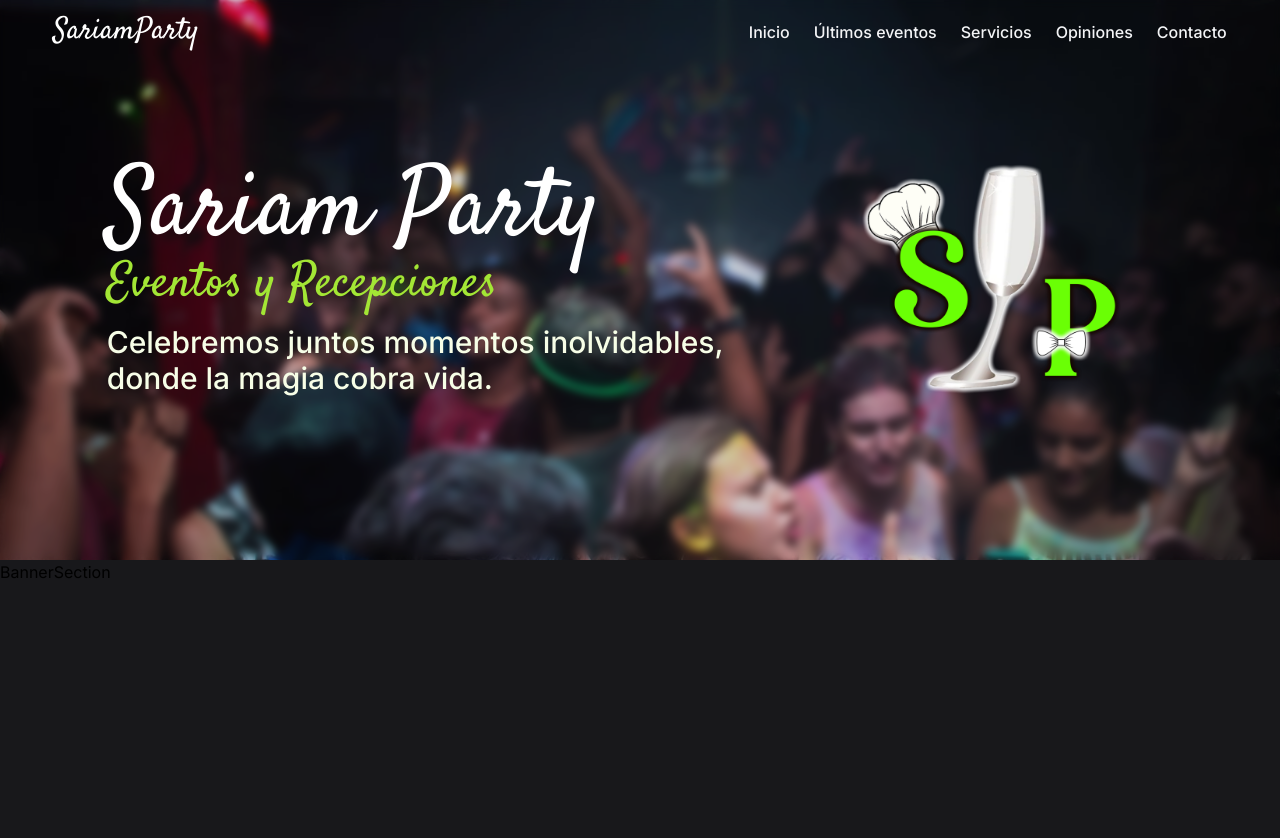
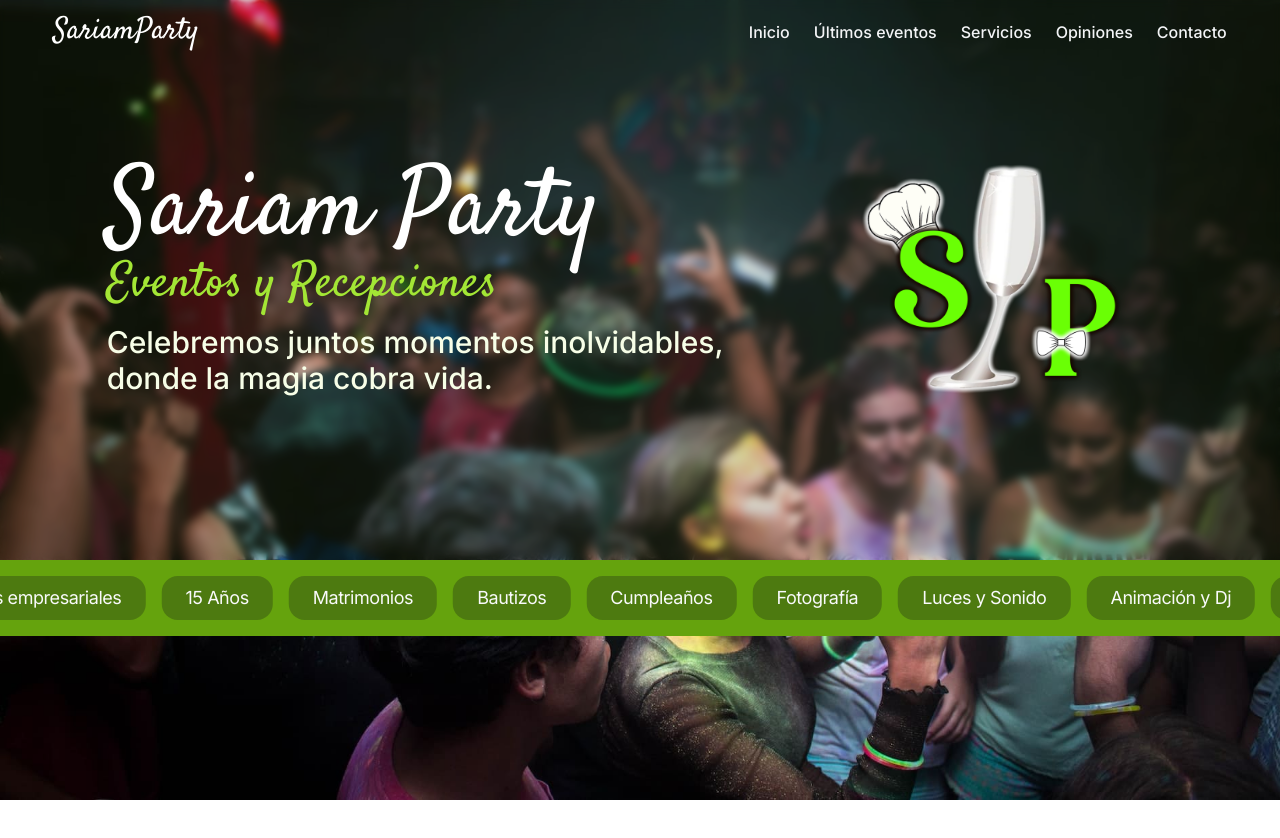
Before and after one commit to SebasDeveloper1/sariam-website, a Next.js app: page / in a window 1280 px wide. Shown: the top 838 px of the page. After the commit the page ends 800 px from the top, so only its background shows below. Built offline with nearby package versions, Linux system fonts and the light colour scheme.

Commit message:
:sparkles: Added BannerSection

```diff
--- a/app/layout.tsx
+++ b/app/layout.tsx
@@ -1,7 +1,10 @@
 import '@/styles/globals.css';
 import { Inter } from 'next/font/google';
 
-const inter = Inter({ subsets: ['latin'] });
+const inter = Inter({
+  subsets: ['latin'],
+  display: 'swap',
+});
 
 export const metadata = {
   title: 'Create Next App',
@@ -14,8 +17,8 @@ export default function RootLayout({
   children: React.ReactNode;
 }) {
   return (
-    <html lang="en">
-      <body className={inter.className}>{children}</body>
+    <html lang="en" className={inter.className}>
+      <body>{children}</body>
     </html>
   );
 }
--- a/containers/BannerSection/BannerSection.tsx
+++ b/containers/BannerSection/BannerSection.tsx
@@ -1,3 +1,8 @@
+import SliderComponent from './SliderComponent';
 export default function BannerSection() {
-  return <div className="w-full h-72 bg-zinc-900">BannerSection</div>;
+  return (
+    <section className="w-full bg-lime-600">
+      <SliderComponent />
+    </section>
+  );
 }
--- /dev/null
+++ b/containers/BannerSection/SliderComponent.tsx
@@ -0,0 +1,47 @@
+'use client';
+import Slider from 'react-slick';
+import 'slick-carousel/slick/slick.css';
+import 'slick-carousel/slick/slick-theme.css';
+
+export default function SliderComponent(): JSX.Element {
+  const eventsList: string[] = [
+    'Eventos empresariales',
+    '15 Años',
+    'Matrimonios',
+    'Bautizos',
+    'Cumpleaños',
+    'Fotografía',
+    'Luces y Sonido',
+    'Animación y Dj',
+  ];
+
+  const settings = {
+    infinite: true,
+    slidesToScroll: 1,
+    autoplay: true,
+    speed: 4000,
+    autoplaySpeed: 4000,
+    cssEase: 'linear',
+    arrows: false,
+    variableWidth: true,
+    touchMove: false,
+    draggable: false,
+  };
+
+  return (
+    <div className="py-4">
+      <Slider {...settings}>
+        {eventsList.map((event) => (
+          <div key={`slider-event-${event}`}>
+            <span
+              className="span_lg block w-fit px-6 py-2 rounded-2xl text-gray-50 whitespace-nowrap bg-lime-900/50"
+              style={{ marginRight: '1rem' }}
+            >
+              {event}
+            </span>
+          </div>
+        ))}
+      </Slider>
+    </div>
+  );
+}
--- a/containers/GlobalContainers/Header.tsx
+++ b/containers/GlobalContainers/Header.tsx
@@ -35,7 +35,7 @@ export default function Header() {
   return (
     <header
       className={`z-20 fixed top-0 flex items-center w-full h-16 ${
-        isScrolled ? 'bg-zinc-900/90' : 'bg-transparent'
+        isScrolled ? 'bg-gray-900/90' : 'bg-transparent'
       }`}
     >
       <nav className="flex justify-between w-11/12 mx-auto">
@@ -79,7 +79,7 @@ export default function Header() {
           />
 
           {isOpen ? (
-            <div className="fixed top-0 xl:hidden inset-0 h-screen flex justify-center px-10 py-20 mt-16 bg-zinc-900/70 backdrop-filter backdrop-blur-md">
+            <div className="fixed top-0 xl:hidden inset-0 h-screen flex justify-center px-10 py-20 mt-16 bg-gray-900/70 backdrop-filter backdrop-blur-md">
               <ul className="flex flex-col items-center gap-y-6 w-full">
                 <li className="navbar-item-sm w-full">
                   <a href="#">Inicio</a>
--- a/containers/HeroSection/HeroSection.tsx
+++ b/containers/HeroSection/HeroSection.tsx
@@ -6,7 +6,7 @@ const satisfy = Satisfy({ subsets: ['latin'], weight: '400' });
 
 export default function HeroSection(): JSX.Element {
   return (
-    <section className="overflow-hidden flex justify-center items-center min-h-[70vh] py-32 bg-zinc-900/20 backdrop-filter backdrop-blur-sm">
+    <section className="overflow-hidden flex justify-center items-center min-h-[70vh] py-32 bg-lime-900/20 backdrop-filter backdrop-blur-sm">
       <div className="grid grid-cols-3 justify-center items-center gap-6 w-10/12">
         <div className="col-span-3 xl:col-span-2 order-2 xl:order-1 text-center xl:text-start flex flex-col justify-center items-center xl:items-start gap-4">
           <div className="text-center xl:text-left">
@@ -21,7 +21,7 @@ export default function HeroSection(): JSX.Element {
               Eventos y Recepciones
             </span>
           </div>
-          <span className="text-lg xl:text-3xl font-medium text-lime-50 max-w-[40ch]">
+          <span className="text-lg xl:text-3xl font-medium text-lime-50 max-w-[38ch]">
             Celebremos juntos momentos inolvidables, donde la magia cobra vida.
           </span>
         </div>
--- a/next.config.js
+++ b/next.config.js
@@ -1,4 +1,6 @@
 /** @type {import('next').NextConfig} */
-const nextConfig = {};
+const nextConfig = {
+  // output: 'export',
+};
 
 module.exports = nextConfig;
--- a/package.json
+++ b/package.json
@@ -16,13 +16,16 @@
     "@types/node": "20.2.5",
     "@types/react": "18.2.9",
     "@types/react-dom": "18.2.4",
+    "@types/react-slick": "^0.23.10",
     "autoprefixer": "10.4.14",
     "eslint-config-next": "13.4.4",
     "next": "13.4.4",
     "postcss": "8.4.24",
     "react": "18.2.0",
     "react-dom": "18.2.0",
-    "react-icons": "^4.9.0",
+    "react-icons": "4.9.0",
+    "react-slick": "^0.29.0",
+    "slick-carousel": "^1.8.1",
     "tailwindcss": "3.3.2"
   },
   "devDependencies": {
--- a/styles/globals.css
+++ b/styles/globals.css
@@ -68,16 +68,16 @@
     @apply inline-flex items-center justify-center gap-2 py-2 px-4 rounded-md text-base font-semibold text-white bg-lime-500 hover:bg-lime-600/90 transition focus;
   }
   .button-secondary {
-    @apply inline-flex items-center justify-center gap-2 py-2 px-4 rounded-md text-base font-semibold text-zinc-300 bg-zinc-800/50 hover:bg-zinc-800 transition focus;
+    @apply inline-flex items-center justify-center gap-2 py-2 px-4 rounded-md text-base font-semibold text-gray-300 bg-gray-800/50 hover:bg-gray-800 transition focus;
   }
   .button-tertiary {
-    @apply inline-flex items-center justify-center gap-2 py-2 px-4 rounded-md text-base font-semibold text-zinc-900 bg-white hover:bg-lime-50 transition focus;
+    @apply inline-flex items-center justify-center gap-2 py-2 px-4 rounded-md text-base font-semibold text-gray-900 bg-white hover:bg-lime-50 transition focus;
   }
   .button-outlined {
-    @apply inline-flex items-center justify-center gap-2 py-2 px-4 rounded-md text-base font-semibold ring-1 ring-inset text-zinc-400 ring-white/10 hover:bg-white/5 hover:text-white transition focus;
+    @apply inline-flex items-center justify-center gap-2 py-2 px-4 rounded-md text-base font-semibold ring-1 ring-inset text-gray-400 ring-white/10 hover:bg-white/5 hover:text-white transition focus;
   }
   .button-text {
-    @apply inline-flex items-center justify-center gap-2 py-2 px-4 rounded-md text-base font-semibold text-zinc-400 hover:bg-white/5 hover:text-white transition focus;
+    @apply inline-flex items-center justify-center gap-2 py-2 px-4 rounded-md text-base font-semibold text-gray-400 hover:bg-white/5 hover:text-white transition focus;
   }
 
   .navbar-item {
```
Also changed, not shown: 1 other file (tests, documents, lock files or other folders).
